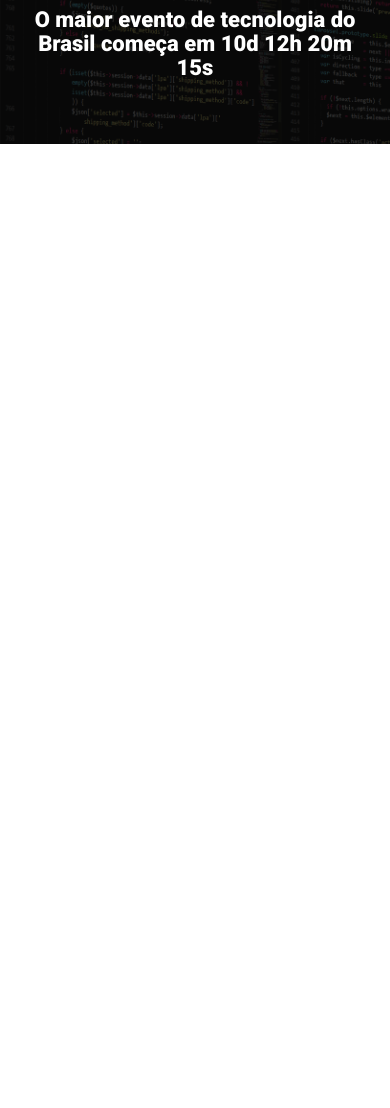
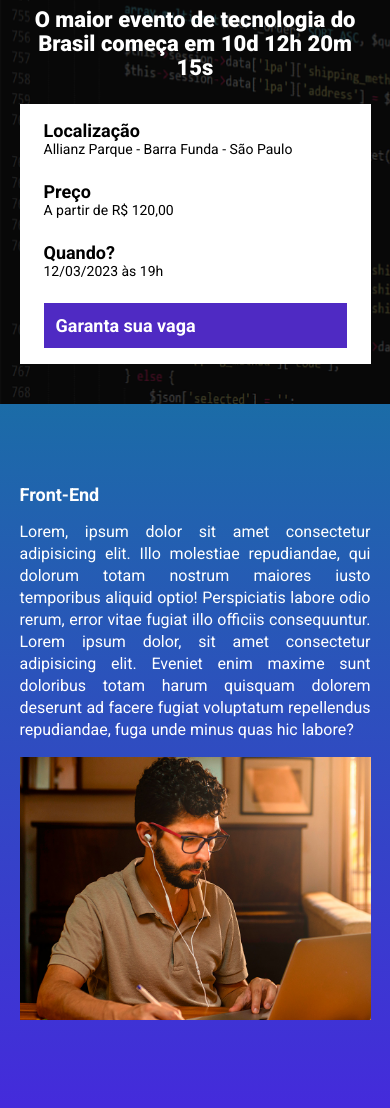
Before and after one commit to danilowlc/ebac_tec_talks, a website built with Parcel: page src/index.html in a window 390 px wide. Shown: the part 96-1204 px from the top of the page. Before the commit the page ends 844 px from the top, so only its background shows below. Built offline with nearby package versions, Linux system fonts and the light colour scheme.

Commit message:
criação dos eventos

```diff
--- a/src/index.html
+++ b/src/index.html
@@ -9,6 +9,7 @@
     <link rel="preconnect" href="https://fonts.gstatic.com" crossorigin>
     <link href="https://fonts.googleapis.com/css2?family=Roboto:wght@400;700;900&display=swap" rel="stylesheet">
     <link rel="stylesheet" href="./styles/main.scss">
+    <link rel="stylesheet" href="https://unpkg.com/aos@next/dist/aos.css" />
 </head>
 <body>
     <header class="hero">
@@ -17,9 +18,73 @@
             <p class="hero__text">
                 O maior evento de tecnologia do Brasil começa em 10d 12h 20m 15s
             </p>
+            <div class="infos-bar">
+                <ul class="infos-bar__infos">
+                    <li class="infos-bar__infos__item">
+                        <b>Localização</b>
+                        Allianz Parque - Barra Funda - São Paulo
+                    </li>
+                    <li class="infos-bar__infos__item">
+                        <b>Preço</b>
+                        A partir de R$ 120,00
+                    </li>
+                    <li class="infos-bar__infos__item">
+                        <b>Quando?</b>
+                        12/03/2023 às 19h
+                    </li>
+                </ul>
+                <a href="#" class="button button--primary">
+                    Garanta sua vaga
+                </a>
+            </div>
         </div>
     </header>
+    <section class="event event--frontend">
+        <div class="container" data-aos="fade-right">
+            <div class="event__details">
+                <h2 class="event__details__title">Front-End</h2>
+                <p class="event__details__description">
+                    Lorem, ipsum dolor sit amet consectetur adipisicing elit. Illo molestiae repudiandae, qui dolorum totam nostrum maiores iusto temporibus aliquid optio! Perspiciatis labore odio rerum, error vitae fugiat illo officiis consequuntur. Lorem ipsum dolor, sit amet consectetur adipisicing elit. Eveniet enim maxime sunt doloribus totam harum quisquam dolorem deserunt ad facere fugiat voluptatum repellendus repudiandae, fuga unde minus quas hic labore?
+                </p>
+            </div>
+            <img class="event__image" src="./images/frontend.png" alt="Front-End">
+        </div>
+    </section>
+    <section class="event event--ui-ux event--image-left">
+        <div class="container" data-aos="fade-left">
+            <div class="event__details">
+                <h2 class="event__details__title">UI/UX</h2>
+                <p class="event__details__description">
+                    Lorem, ipsum dolor sit amet consectetur adipisicing elit. Illo molestiae repudiandae, qui dolorum totam nostrum maiores iusto temporibus aliquid optio! Perspiciatis labore odio rerum, error vitae fugiat illo officiis consequuntur. Lorem ipsum dolor, sit amet consectetur adipisicing elit. Eveniet enim maxime sunt doloribus totam harum quisquam dolorem deserunt ad facere fugiat voluptatum repellendus repudiandae, fuga unde minus quas hic labore?
+                </p>
+            </div>
+            <img class="event__image" src="./images/ui-ux.png" alt="UI/UX">
+        </div>
+    </section>
+    <section class="event event--data-science">
+        <div class="container" data-aos="fade-right">
+            <div class="event__details">
+                <h2 class="event__details__title">Data Science</h2>
+                <p class="event__details__description">
+                    Lorem, ipsum dolor sit amet consectetur adipisicing elit. Illo molestiae repudiandae, qui dolorum totam nostrum maiores iusto temporibus aliquid optio! Perspiciatis labore odio rerum, error vitae fugiat illo officiis consequuntur. Lorem ipsum dolor, sit amet consectetur adipisicing elit. Eveniet enim maxime sunt doloribus totam harum quisquam dolorem deserunt ad facere fugiat voluptatum repellendus repudiandae, fuga unde minus quas hic labore?
+                </p>
+            </div>
+            <img class="event__image" src="./images/data.png" alt="Data Science">
+        </div>
+    </section>
+    <section class="event event--backend event--image-left">
+        <div class="container" data-aos="fade-left">
+            <div class="event__details">
+                <h2 class="event__details__title">Back-End</h2>
+                <p class="event__details__description">
+                    Lorem, ipsum dolor sit amet consectetur adipisicing elit. Illo molestiae repudiandae, qui dolorum totam nostrum maiores iusto temporibus aliquid optio! Perspiciatis labore odio rerum, error vitae fugiat illo officiis consequuntur. Lorem ipsum dolor, sit amet consectetur adipisicing elit. Eveniet enim maxime sunt doloribus totam harum quisquam dolorem deserunt ad facere fugiat voluptatum repellendus repudiandae, fuga unde minus quas hic labore?
+                </p>
+            </div>
+            <img class="event__image" src="./images/backend.png" alt="Back-End">
+        </div>
+    </section>
 
+    <script src="https://unpkg.com/aos@next/dist/aos.js"></script>
     <script src="./scripts/main.js"></script>
 </body>
 </html>
--- a/src/scripts/main.js
+++ b/src/scripts/main.js
@@ -1 +1 @@
-console.log("ola mundo");
+AOS.init();
--- /dev/null
+++ b/src/styles/_event.scss
@@ -0,0 +1,62 @@
+@use 'variables';
+
+.event {
+    padding: 80px 0;
+
+    &--frontend {
+        background-image: linear-gradient(variables.$blue1, variables.$blue2);
+    }
+    &--ui-ux {
+        background-image: linear-gradient(variables.$blue2, variables.$pink);
+    }
+    &--data-science {
+        background-image: linear-gradient(variables.$pink, variables.$yellow);
+    }
+    &--backend {
+        background-image: linear-gradient(variables.$yellow, variables.$pink);
+    }
+
+    &--image-left {
+        .container {
+            flex-direction: row-reverse;
+        }
+    }
+
+    .container {
+        display: flex;
+        gap: 40px;
+    }
+
+    &__image {
+        max-width: 360px;
+    }
+
+    &__details {
+
+        &__title {
+            font-size: 18px;
+            font-weight: bold;
+            margin-bottom: 16px;
+        }
+
+        &__description {
+            line-height: 22px;
+            text-align: justify;
+        }
+    }
+
+    @media (max-width: 640px) {
+        .container {
+            display: block;
+        }
+
+        &__image {
+            width: 100%;
+        }
+
+        &__details {
+            margin-right: 0;
+            margin-bottom: 16px;
+        }
+    }
+}
--- a/src/styles/_hero.scss
+++ b/src/styles/_hero.scss
@@ -1,3 +1,4 @@
+
 .hero {
     padding-top: 64px;
     padding-bottom: 100px;
--- /dev/null
+++ b/src/styles/_variables.scss
@@ -0,0 +1,8 @@
+$textColor: #fff;
+$secondaryTextColor: #000;
+$buttonColor: #4f2ac3;
+
+$blue1: #1b6ca7;
+$blue2: #442bdb;
+$pink: #89223b;
+$yellow: #9c791d;
--- /dev/null
+++ b/src/styles/componetes/_buttons.scss
@@ -0,0 +1,25 @@
+@use '../variables';
+
+.button {
+    padding: 12px;
+    font-size: 18px;
+    font-weight: bold;
+    text-decoration: none;
+    text-align: center;
+    white-space: nowrap;
+
+    &--primary {
+        color: variables.$textColor;
+        background-color: variables.$buttonColor;
+    }
+
+    @media (max-width: 640px) {
+        display: block;
+        width: 100%;
+    }
+
+    @media (max-width: 1024px) {
+        display: flex;
+        align-items: center;
+    }
+}
--- /dev/null
+++ b/src/styles/componetes/_infos_bar.scss
@@ -0,0 +1,43 @@
+@use '../variables';
+
+.infos-bar {
+    padding: 16px 24px;
+    background-color: variables.$textColor;
+    display: flex;
+    justify-content: space-between;
+
+    &__infos {
+        display: flex;
+        gap: 40px;
+
+        &__item {
+            font-size: 14px;
+            color: variables.$secondaryTextColor;
+
+            b {
+                font-size: 18px;
+                display: block;
+                color: variables.$secondaryTextColor;
+            }
+        }
+    }
+
+    @media (max-width: 640px) {
+        display: block;
+
+        &__infos {
+            display: block;
+
+            &__item {
+                margin-bottom: 24px;
+            }
+        }
+    }
+
+    @media (max-width: 1024px) {
+
+        &__infos {
+            gap: 16px;
+        }
+    }
+}
--- a/src/styles/main.scss
+++ b/src/styles/main.scss
@@ -1,11 +1,16 @@
 @use 'hero';
+@use 'event';
+@use 'variables';
+@use './componetes/infos_bar';
+@use './componetes/buttons';
 
 * {
     margin: 0;
     padding: 0;
     box-sizing: border-box;
     font-family: Roboto, sans-serif;
-    color: #fff;
+    color: variables.$textColor;
+    list-style: none;
 }
 
 .container {
```
Also changed, not shown: 1 other file.
